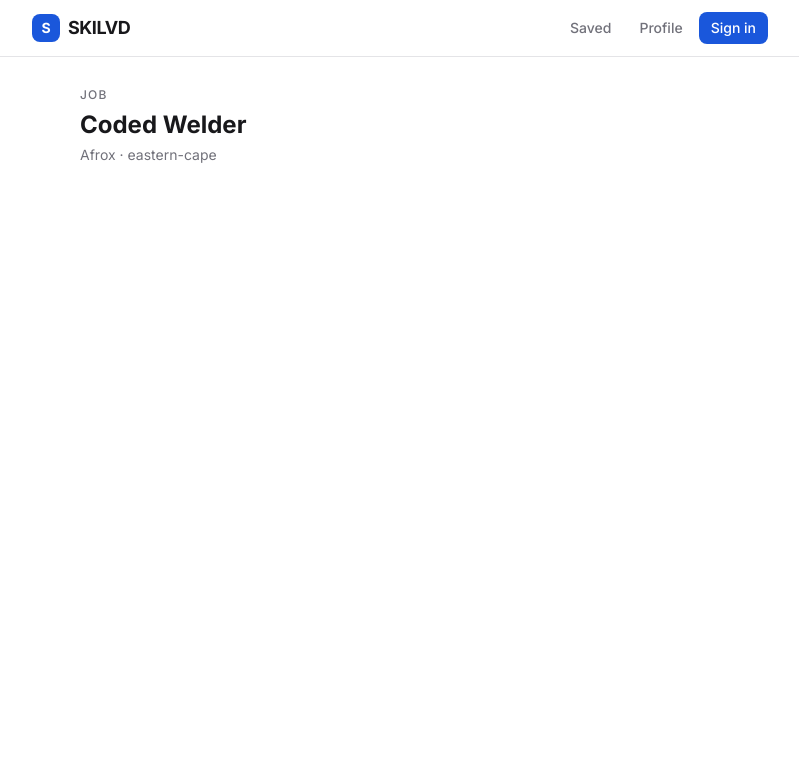
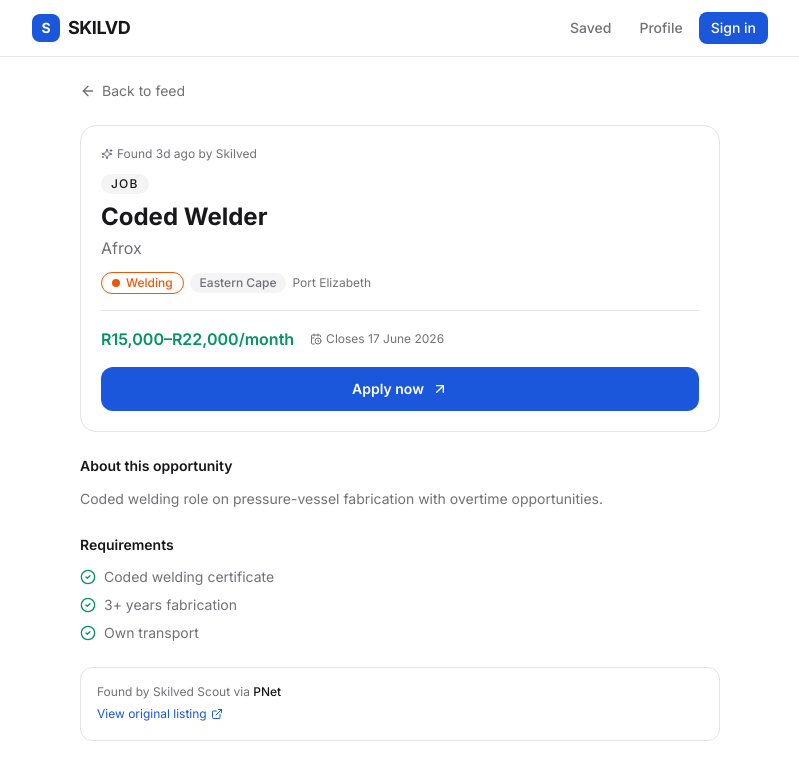
Before and after one commit to lx-singw/skilved, a Next.js app in the folder apps/web/: page /opportunity/afrox-welding-job-eastern-cape in a window 1280 px wide. Shown: the top 780 px of the page, without its empty margins (240-1039 px from the left). Built offline with nearby package versions, Linux system fonts and the light colour scheme.

Commit message:
feat: enhance opportunity detail page with new components and metadata update
Co-authored-by: Linda Singwane <64324922+lx-singw@users.noreply.github.com>

```diff
--- a/apps/web/src/app/opportunity/[slug]/page.tsx
+++ b/apps/web/src/app/opportunity/[slug]/page.tsx
@@ -1,7 +1,18 @@
 import { notFound } from "next/navigation"
 import type { Metadata } from "next"
-import { getOpportunityBySlug } from "@/lib/opportunities"
+import Link from "next/link"
+import { ArrowLeft, ArrowUpRight, CheckCircle2, ExternalLink } from "lucide-react"
+import { getOpportunityBySlug, getRelatedOpportunities } from "@/lib/opportunities"
 import { Header } from "@/components/layout/Header"
+import { TradeBadge } from "@/components/shared/TradeBadge"
+import { ProvincePill } from "@/components/shared/ProvincePill"
+import { OpportunityTypePill } from "@/components/shared/OpportunityTypePill"
+import { SalaryDisplay } from "@/components/shared/SalaryDisplay"
+import { DeadlineBadge } from "@/components/shared/DeadlineBadge"
+import { FreshnessBadge } from "@/components/shared/FreshnessBadge"
+import { VerifiedBadge } from "@/components/shared/VerifiedBadge"
+import { OpportunityCard } from "@/components/feed/OpportunityCard"
+import { isExpired } from "@/lib/matching"
 
 interface Props { params: Promise<{ slug: string }> }
 
@@ -9,7 +20,10 @@
   const { slug } = await params
   const opp = getOpportunityBySlug(slug)
   if (!opp) return { title: "Opportunity not found" }
-  return { title: `${opp.title} — Skilved`, description: opp.description }
+  return {
+    title: `${opp.title} — Skilved`,
+    description: opp.summary,
+  }
 }
 
 export default async function OpportunityDetailPage({ params }: Props) {
@@ -17,16 +31,145 @@
   const opp = getOpportunityBySlug(slug)
   if (!opp) notFound()
 
+  const related = getRelatedOpportunities(opp.id, 3)
+  const expired = isExpired(opp)
+
   return (
     <>
       <Header />
       <main className="mx-auto max-w-2xl px-4 pb-16 pt-6">
-        <span className="text-xs font-medium uppercase tracking-widest text-muted-foreground">{opp.type}</span>
-        <h1 className="mt-1 text-2xl font-bold text-foreground">{opp.title}</h1>
-        <p className="mt-1 text-sm text-muted-foreground">{opp.organisation} · {opp.province}</p>
-        <div className="mt-6 space-y-3 text-sm leading-relaxed text-muted-foreground">
-          <p>{opp.description}</p>
+
+        {/* Back */}
+        <Link
+          href="/"
+          className="mb-6 inline-flex items-center gap-1.5 text-sm text-muted-foreground hover:text-foreground"
+        >
+          <ArrowLeft className="h-4 w-4" aria-hidden />
+          Back to feed
+        </Link>
+
+        {/* Header card */}
+        <div className="rounded-xl border border-border bg-card p-5">
+          {/* Status badges */}
+          <div className="mb-3 flex flex-wrap items-center gap-2">
+            {expired && (
+              <span className="rounded-full bg-muted px-2 py-0.5 text-xs font-medium text-muted-foreground">
+                Opportunity closed
+              </span>
+            )}
+            {opp.verified && <VerifiedBadge />}
+            {!expired && <FreshnessBadge foundAt={opp.foundAt} />}
+          </div>
+
+          {/* Type + title */}
+          <p className="text-xs font-semibold uppercase tracking-widest text-muted-foreground">
+            <OpportunityTypePill type={opp.type} />
+          </p>
+          <h1 className="mt-2 text-2xl font-bold leading-tight text-foreground text-balance">
+            {opp.title}
+          </h1>
+          <p className="mt-1 text-base text-muted-foreground">
+            {opp.organisation}
+          </p>
+
+          {/* Location + trade pills */}
+          <div className="mt-3 flex flex-wrap items-center gap-1.5">
+            <TradeBadge trade={opp.trade} />
+            <ProvincePill province={opp.province} />
+            <span className="text-xs text-muted-foreground">{opp.city}</span>
+          </div>
+
+          {/* Salary + deadline row */}
+          <div className="mt-4 flex flex-wrap items-center gap-x-4 gap-y-1.5 border-t border-border pt-4">
+            <SalaryDisplay salary={opp.salary} />
+            <DeadlineBadge closesAt={opp.closesAt} />
+          </div>
+
+          {/* Apply CTA */}
+          {!expired && (
+            <div className="mt-4">
+              <a
+                href={opp.applyUrl}
+                target="_blank"
+                rel="noopener noreferrer"
+                className="inline-flex w-full items-center justify-center gap-2 rounded-lg bg-primary py-3 text-sm font-semibold text-primary-foreground transition-opacity hover:opacity-90"
+              >
+                Apply now
+                <ArrowUpRight className="h-4 w-4" aria-hidden />
+              </a>
+            </div>
+          )}
         </div>
+
+        {/* AI Summary */}
+        {opp.aiSummary && (
+          <section className="mt-6" aria-labelledby="ai-summary-heading">
+            <div className="rounded-lg border border-primary/20 bg-primary/5 p-4">
+              <h2 id="ai-summary-heading" className="mb-2 flex items-center gap-1.5 text-xs font-semibold uppercase tracking-widest text-primary">
+                <span className="h-1.5 w-1.5 rounded-full bg-primary" aria-hidden />
+                Skilved AI summary
+              </h2>
+              <p className="text-sm leading-relaxed text-foreground">{opp.aiSummary}</p>
+            </div>
+          </section>
+        )}
+
+        {/* About */}
+        <section className="mt-6" aria-labelledby="about-heading">
+          <h2 id="about-heading" className="mb-3 text-sm font-semibold text-foreground">
+            About this opportunity
+          </h2>
+          <p className="text-sm leading-relaxed text-muted-foreground">{opp.summary}</p>
+        </section>
+
+        {/* Requirements */}
+        {opp.requirements.length > 0 && (
+          <section className="mt-6" aria-labelledby="requirements-heading">
+            <h2 id="requirements-heading" className="mb-3 text-sm font-semibold text-foreground">
+              Requirements
+            </h2>
+            <ul className="space-y-2" aria-label="Requirements">
+              {opp.requirements.map((req, i) => (
+                <li key={i} className="flex items-start gap-2 text-sm text-muted-foreground">
+                  <CheckCircle2 className="mt-0.5 h-4 w-4 flex-none text-verified" aria-hidden />
+                  {req}
+                </li>
+              ))}
+            </ul>
+          </section>
+        )}
+
+        {/* Source */}
+        <section className="mt-6 rounded-lg border border-border bg-card p-4">
+          <p className="text-xs text-muted-foreground">
+            Found by Skilved Scout via{" "}
+            <span className="font-medium text-foreground">{opp.source}</span>
+          </p>
+          <a
+            href={opp.applyUrl}
+            target="_blank"
+            rel="noopener noreferrer"
+            className="mt-1 inline-flex items-center gap-1 text-xs text-primary hover:underline"
+          >
+            View original listing
+            <ExternalLink className="h-3 w-3" aria-hidden />
+          </a>
+        </section>
+
+        {/* Related */}
+        {related.length > 0 && (
+          <section className="mt-10" aria-labelledby="related-heading">
+            <h2 id="related-heading" className="mb-4 text-sm font-semibold text-foreground">
+              Similar opportunities
+            </h2>
+            <ul className="space-y-4">
+              {related.map((rel) => (
+                <OpportunityCard key={rel.id} opportunity={rel} />
+              ))}
+            </ul>
+          </section>
+        )}
+
       </main>
     </>
   )
--- a/apps/web/src/app/page.tsx
+++ b/apps/web/src/app/page.tsx
@@ -1,4 +1,3 @@
-import { redirect } from "next/navigation"
-export default function RootPage() {
-  redirect("/feed")
-}
+// The (feed) route group renders at /
+// This root page is unreachable but must export a valid component.
+export { default } from "@/app/(feed)/page"
```
